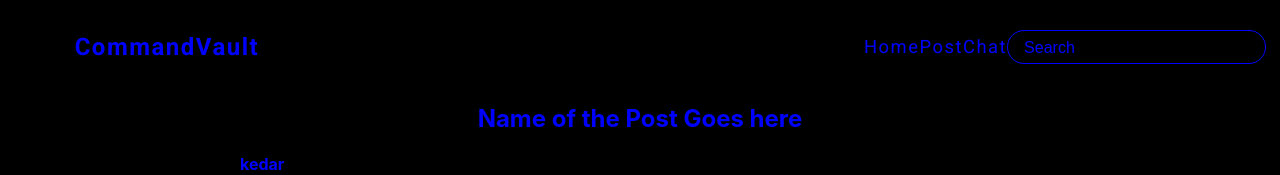
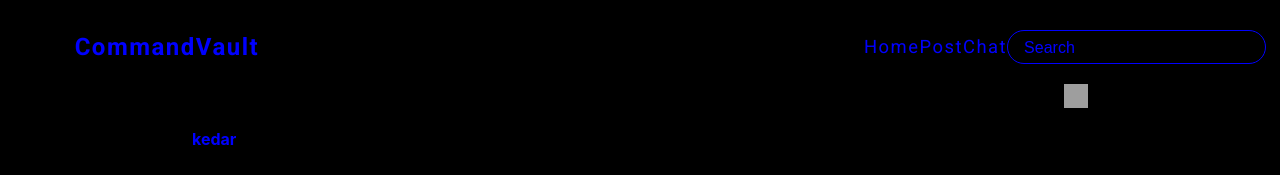
Before and after one commit to kedarshenoy/CommandVault, a React (Create React App) app: page /blog in a window 1280 px wide. Shown: the top 175 px of the page. Built offline with nearby package versions, Linux system fonts and the light colour scheme; no server answers; grey boxes are pictures that could not be loaded; a web font is replaced by a local one.

Commit message:
download added

```diff
--- a/src/components/Details/BlogMain.js
+++ b/src/components/Details/BlogMain.js
@@ -1,7 +1,8 @@
 import React from 'react'
+import html2pdf from 'html2pdf.js';
 import '../../styles/BlogMain.css'
+import exportimg from '../../Assets/export.svg'
 export default function BlogMain() {
-
 
   const DisplayContent = () => {
     const data = [
@@ -16,6 +17,8 @@
         url: 'https://storage.googleapis.com/commandvault-3277f.appspot.com/code.svg'
       }
     ];
+
+
 
     return (
       <div>
@@ -45,18 +48,37 @@
       </div>
     );
   };
+  const handleShare2 = () => {
+    // Select the content you want to convert to PDF
+    const content = document.getElementById('content-to-pdf');
+
+    // Configure the PDF options
+    const options = {
+      filename: 'page.pdf',
+      image: { type: 'jpeg', quality: 0.98 },
+      html2canvas: { scale: 2 },
+      jsPDF: { unit: 'in', format: 'letter', orientation: 'portrait' }
+    };
+
+    // Convert the content to PDF
+    html2pdf().set(options).from(content).save();
+  };
+
   return (
-    <div className='mainBlogdiv'>
-       <div>
-       <h2 className='mainPostHeading'>Name of the Post Goes here</h2>
+    <div className='mainBlogdiv ' id='content-to-pdf'>
+      <div>
+
+        <div className='exportlogodiv'>
+          <img onClick={() => handleShare2()} src={exportimg} className='exportlogo' />
+        </div>
         {/* <img className='blogmainimg' src={require('../../Assets/content.jpeg')} alt=''/> */}
         <div className='content'>
           {DisplayContent()}
         </div>
         {/* Need to add profile name and photo  */}
         {/* scroll animation  */}
-      {/* Download option  */}
-       </div>
+
+      </div>
     </div>
   )
 }
--- a/src/components/Inputs/CoustomInput.js
+++ b/src/components/Inputs/CoustomInput.js
@@ -356,6 +356,7 @@
         .then((response) => response.json())
         .then((data) => {
           console.log("API Response:", data);
+          setShowsecond(true);
         })
         .catch((error) => {
           console.error("Error uploading document:", error);
--- a/src/styles/BlogMain.css
+++ b/src/styles/BlogMain.css
@@ -17,8 +17,19 @@
 
 
 .content{
-    width: 800px;
+    width: 70vw;
     color: blue;
     font-size: 1rem;
     text-align: justify;
 }
+
+.exportlogo{
+    height: 1.5rem;
+    width: 1.5rem;
+    cursor: pointer;
+}
+
+.exportlogodiv{
+    display: flex;
+    justify-content: end;
+}
```
